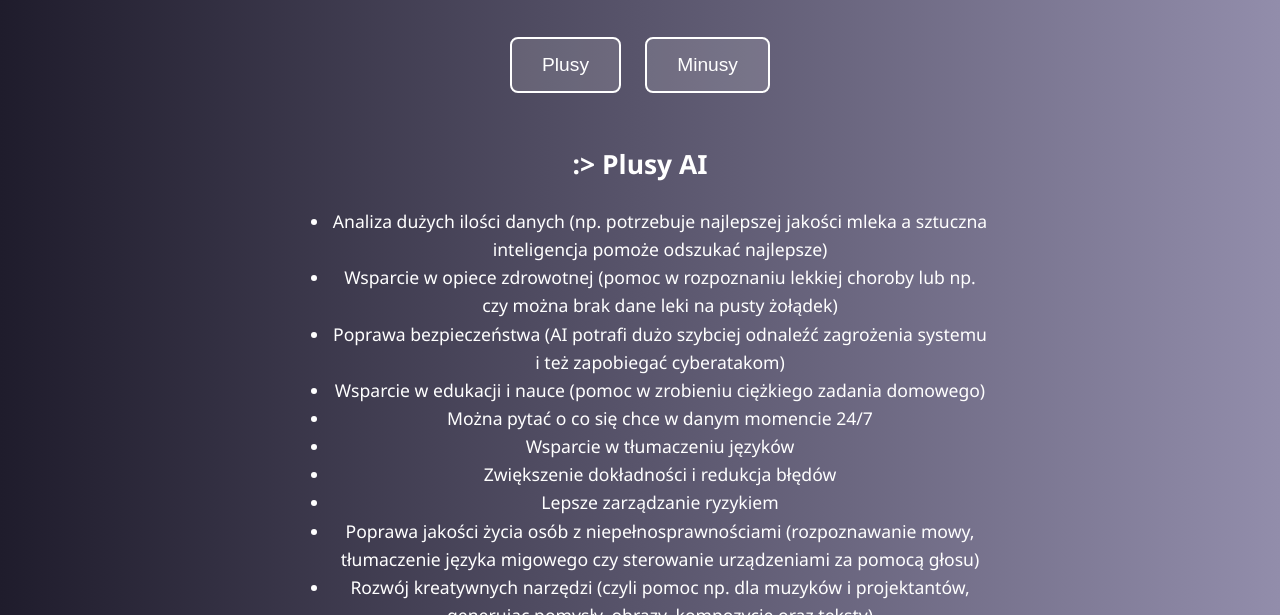
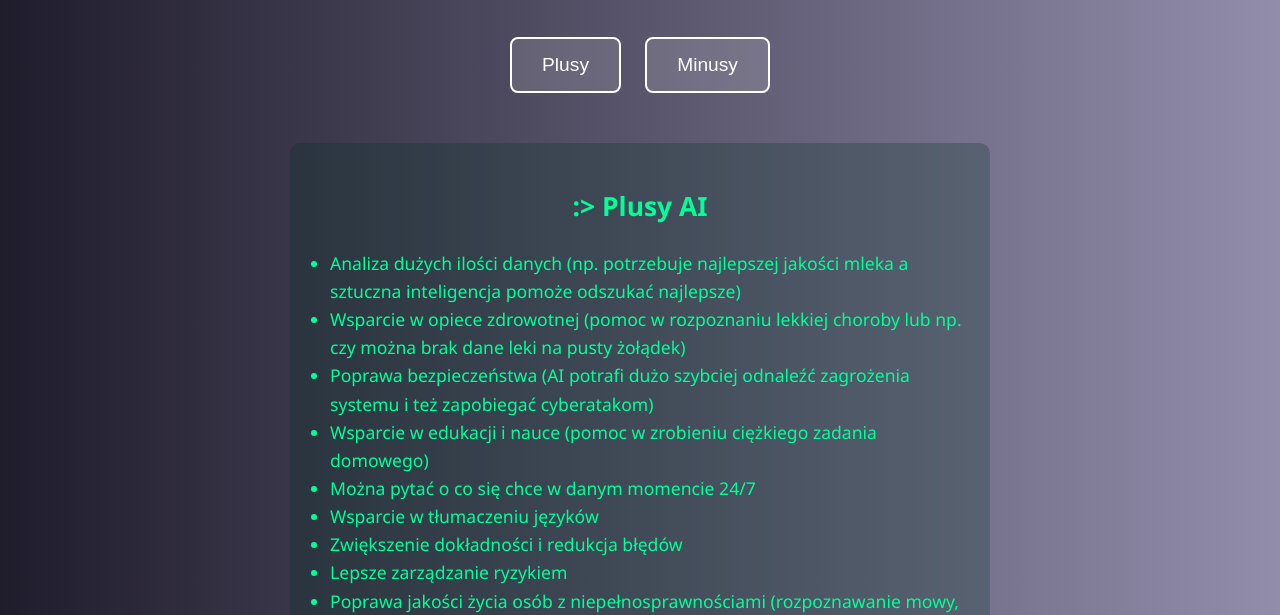
Before and after one commit to 1i-2022-Marta-10/ai--, a plain HTML site: page index.html in a window 1280 px wide. Both pictures are taken after a click on the button "Plusy". Shown: the part 185-800 px from the top of the page. Drawn offline with Linux system fonts and the light colour scheme.

Commit message:
dodanie kolorów

```diff
--- a/index.html
+++ b/index.html
@@ -47,6 +47,25 @@
       margin-left: auto;
       margin-right: auto;
     }
+
+    .pros {
+      color: #00ff99;
+      background-color: #00332244;
+      padding: 20px;
+      border-radius: 10px;
+    }
+
+    .cons {
+      color: #66ccff;
+      background-color: #00224444;
+      padding: 20px;
+      border-radius: 10px;
+    }
+
+    ul {
+      text-align: left;
+      padding-left: 20px;
+    }
   </style>
 </head>
 <body>
@@ -63,6 +82,7 @@
   <script>
     function showPros() {
       document.getElementById("output").innerHTML = `
+        <div class="pros">
           <h2> :> Plusy AI</h2>
           <ul>
             <li>Analiza dużych ilości danych (np. potrzebuje najlepszej jakości mleka a sztuczna inteligencja pomoże odszukać najlepsze)</li>
@@ -76,11 +96,13 @@
             <li>Poprawa jakości życia osób z niepełnosprawnościami (rozpoznawanie mowy, tłumaczenie języka migowego czy sterowanie urządzeniami za pomocą głosu)</li>
             <li>Rozwój kreatywnych narzędzi (czyli pomoc np. dla muzyków i projektantów, generując pomysły, obrazy, kompozycje oraz teksty)</li>
           </ul>
+        </div>
       `;
     }
 
     function showCons() {
       document.getElementById("output").innerHTML = `
+        <div class="cons">
           <h2> :< Minusy AI</h2>
           <ul>
             <li>Utrata miejsc pracy – automatyzacja wypiera ludzi z wielu zawodów, zwłaszcza w produkcji, logistyce i usługach</li>
@@ -94,9 +116,9 @@
             <li>Zagrożenie dla bezpieczeństwa – AI może być używana w cyberatakach, autonomicznych broniach i systemach nadzoru.</li>
             <li>Brak odpowiedzialności – trudno ustalić, kto ponosi winę za błędy AI: twórca, użytkownik czy system?</li>
           </ul>
+        </div>
       `;
     }
   </script>
 </body>
-
 </html>
```
Lines whose indentation alone changed are shown as unchanged.
